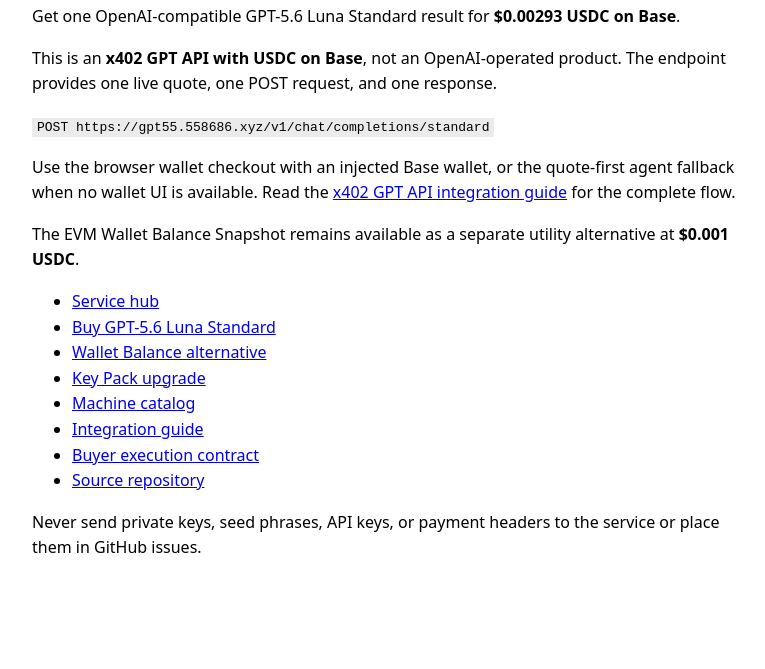
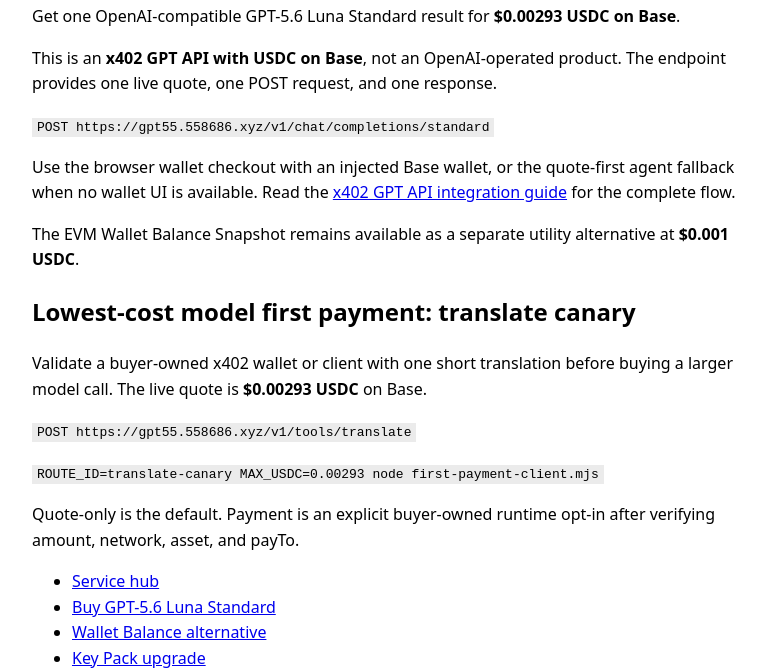
Before and after one commit to wangletiand/gpt55-x402-gateway, a website: page docs/index.html in a window 1280 px wide. Shown: the part 138-807 px from the top of the page, without its empty margins (248-1013 px from the left). Drawn offline with Linux system fonts and the light colour scheme.

Commit message:
align pages with translate settlement canary

```diff
--- a/docs/index.html
+++ b/docs/index.html
@@ -62,6 +62,14 @@
       for the complete flow.</p>
     <p>The EVM Wallet Balance Snapshot remains available as a separate utility
       alternative at <strong>$0.001 USDC</strong>.</p>
+    <h2>Lowest-cost model first payment: translate canary</h2>
+    <p>Validate a buyer-owned x402 wallet or client with one short translation
+      before buying a larger model call. The live quote is
+      <strong>$0.00293 USDC</strong> on Base.</p>
+    <p><code>POST https://gpt55.558686.xyz/v1/tools/translate</code></p>
+    <p><code>ROUTE_ID=translate-canary MAX_USDC=0.00293 node first-payment-client.mjs</code></p>
+    <p>Quote-only is the default. Payment is an explicit buyer-owned runtime
+      opt-in after verifying amount, network, asset, and payTo.</p>
     <ul>
       <li><a href="https://gpt55.558686.xyz/x402/service">Service hub</a></li>
       <li><a href="https://gpt55.558686.xyz/x402/service?checkout=standard-chat">Buy GPT-5.6 Luna Standard</a></li>
```
Also changed, not shown: tests/promotion-copy.test.mjs (+3 -0 lines), README.md.
